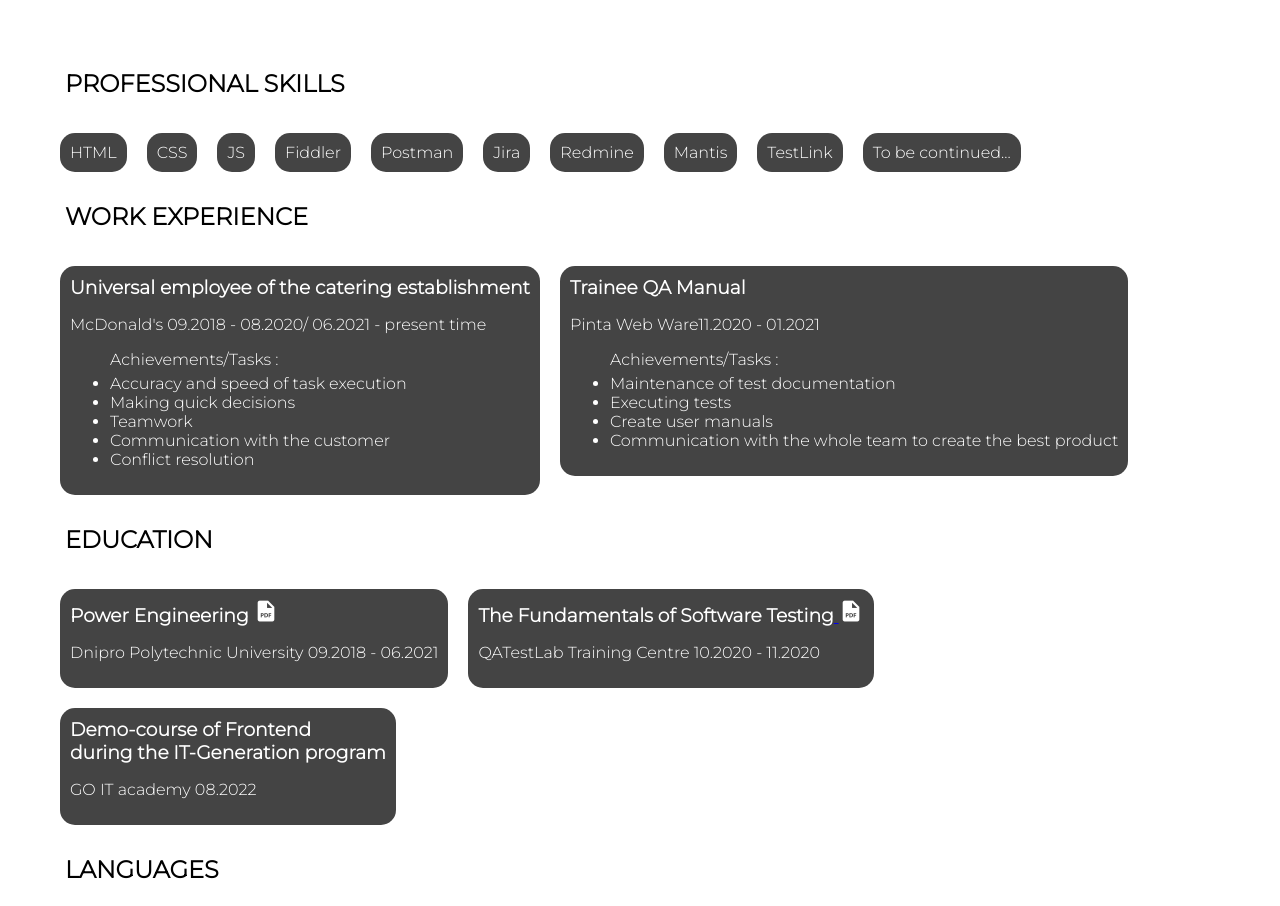
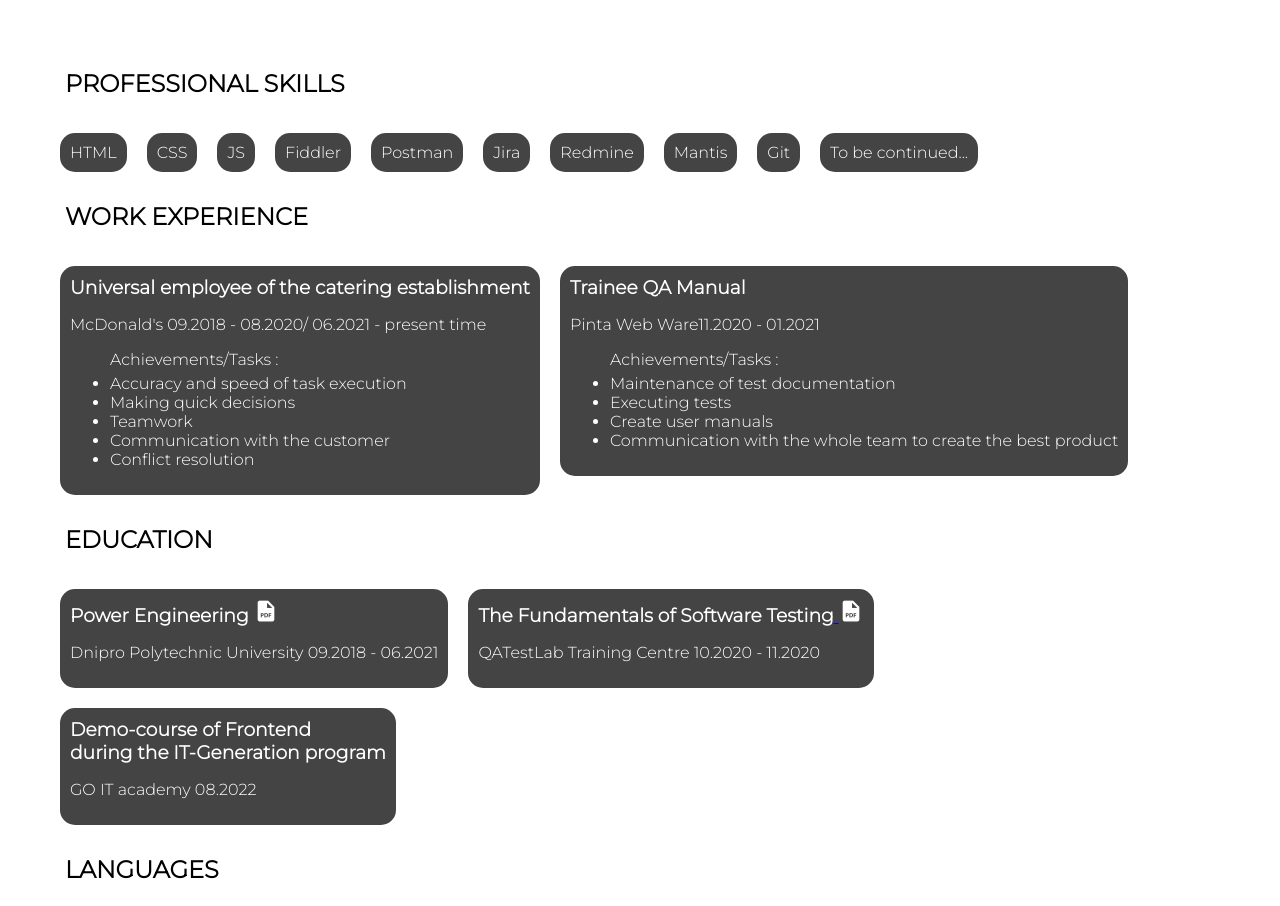
Before and after one commit to jackavryashnik/responsive-personal-portfolio-website, a plain HTML site: page index.html in a window 1280 px wide. Shown: the part 800-1706 px from the top of the page. Drawn offline with nearby package versions, Linux system fonts and the light colour scheme.

Commit message:
Update index.html

```diff
--- a/index.html
+++ b/index.html
@@ -73,7 +73,7 @@
                 Mantis
               </div>
               <div class="about">
-                TestLink
+                Git
               </div>
               <div class="about">
                 To be continued...
```
